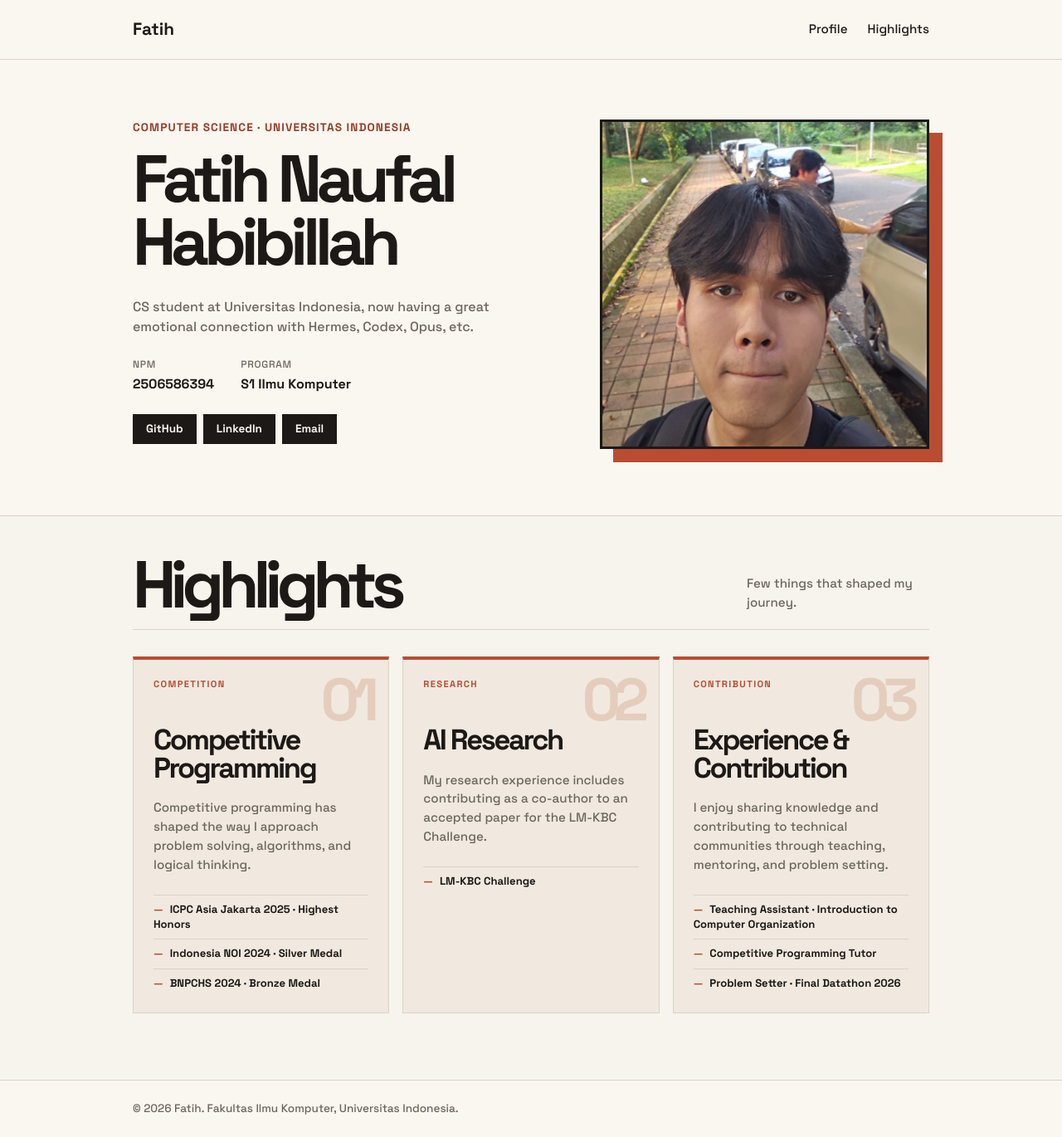
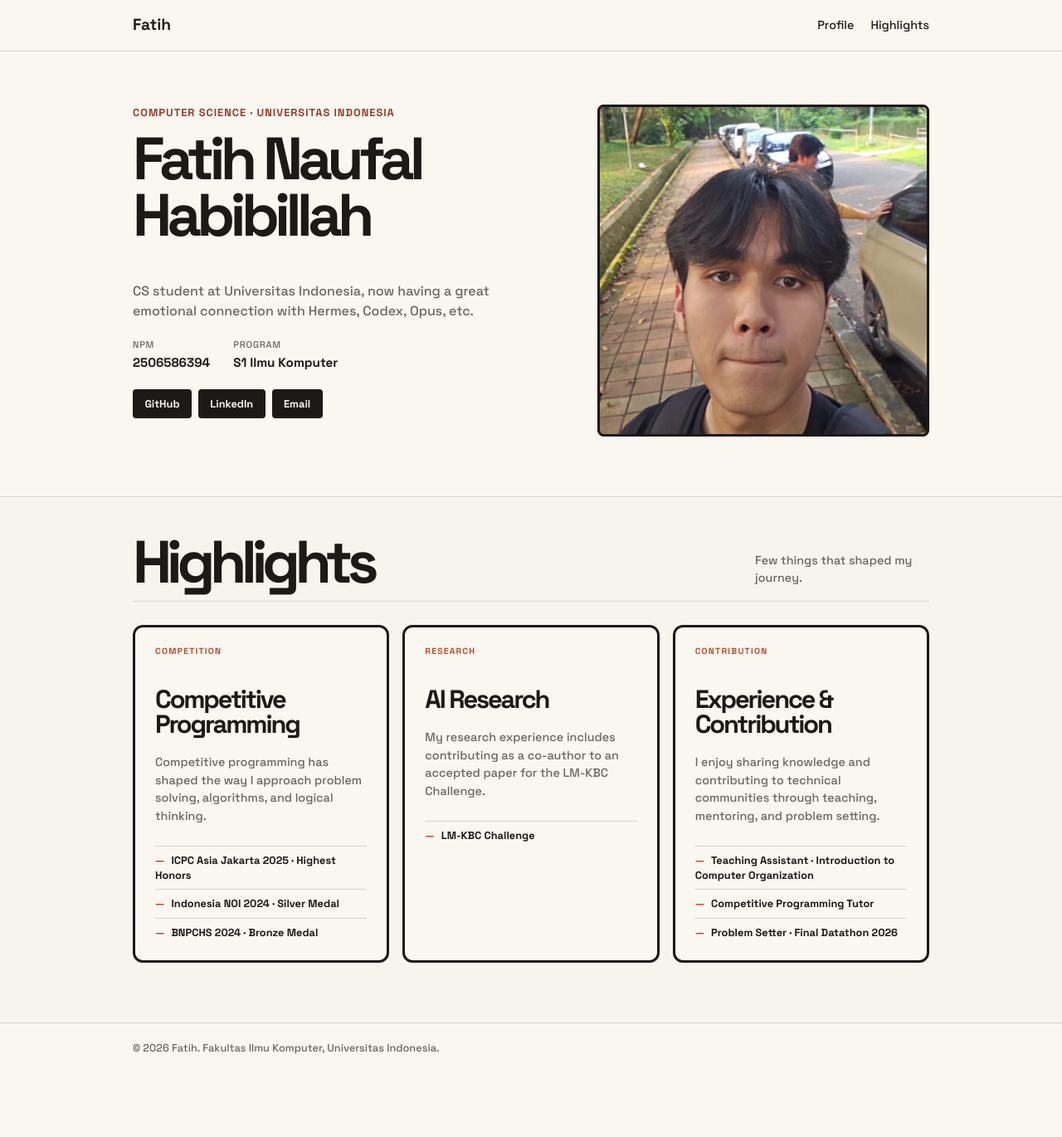
Before and after one commit to MightBeFonias/myportofolio, a Django app: page / in a window 1280 px wide. Shown: the whole page at 83% size. After the commit the page ends 1270 px from the top, so only its background shows below. Run offline with Django 5.2, Linux system fonts and the light colour scheme.

Commit message:
feat: changing and adding hover for photo-block, avatar, and highlight cards, also removing noisy text inside the highlights cards

```diff
--- a/static/css/style.css
+++ b/static/css/style.css
@@ -8,10 +8,8 @@
     --ink: #1c1917;
     --paper: #faf6f0;
     --cream: #f7f4ee;
-    --card: #f1e9df;
     --accent: #b84d32;
     --accent-dark: #963d28;
-    --accent-soft: #e5cdbd;
     --line: #d9d2c7;
     --muted: #6b665d;
 }
@@ -41,27 +39,27 @@ section,
 }
 
 .site-header .container {
-    padding: 1.25rem 0;
+    padding: 1rem 0;
 }
 
 .brand,
-.site-header nav a {
+.site-header a {
     color: var(--ink);
     text-decoration: none;
 }
 
 .brand {
-    font-size: 1.3rem;
+    font-size: 1.2rem;
     font-weight: 700;
 }
 
 .site-header nav {
     display: flex;
-    gap: 1.5rem;
+    gap: 1.25rem;
 }
 
 .site-header nav a {
-    font-size: 0.95rem;
+    font-size: 0.9rem;
     transition: color 0.2s ease;
 }
 
@@ -71,7 +69,7 @@ section,
 }
 
 .hero {
-    padding: 4.5rem 0 5rem;
+    padding: 4rem 0 4.5rem;
 }
 
 .hero-grid {
@@ -79,7 +77,7 @@ section,
     grid-template:
         "identity photo"
         "details photo" / 1.3fr 1fr;
-    gap: 1.5rem 3rem;
+    gap: 1.5rem 2.5rem;
 }
 
 .hero-identity {
@@ -99,39 +97,40 @@ section,
 .hero-kicker {
     margin-bottom: 0.75rem;
     color: var(--accent-dark);
-    font-size: 0.85rem;
+    font-size: 0.8rem;
     font-weight: 700;
     letter-spacing: 0.08em;
     text-transform: uppercase;
 }
 
 .hero-identity h1 {
-    font-size: clamp(3rem, 7vw, 5rem);
+    font-size: clamp(2.75rem, 6.5vw, 4.5rem);
     letter-spacing: -0.08em;
     line-height: 0.95;
 }
 
 .bio {
-    max-width: 480px;
-    margin-bottom: 1.5rem;
+    max-width: 440px;
+    margin-bottom: 1.25rem;
     color: var(--muted);
 }
 
 .meta-list {
     display: flex;
-    gap: 2rem;
-    margin-bottom: 1.5rem;
+    gap: 1.75rem;
+    margin-bottom: 1.25rem;
 }
 
 .meta-row dt {
     margin-bottom: 0.15rem;
     color: var(--muted);
-    font-size: 0.75rem;
+    font-size: 0.7rem;
     letter-spacing: 0.06em;
     text-transform: uppercase;
 }
 
 .meta-row dd {
+    font-size: 0.95rem;
     font-weight: 600;
 }
 
@@ -142,10 +141,11 @@ section,
 }
 
 .social-link {
-    padding: 0.5rem 1rem;
+    padding: 0.5rem 0.9rem;
+    border-radius: 4px;
     color: var(--cream);
     background: var(--ink);
-    font-size: 0.85rem;
+    font-size: 0.8rem;
     font-weight: 600;
     text-decoration: none;
     transition:
@@ -159,11 +159,17 @@ section,
     transform: translateY(-2px);
 }
 
+.photo-block,
+.avatar {
+    border-radius: 8px;
+}
+
 .photo-block {
     position: absolute;
     z-index: 0;
-    inset: 1rem -1rem -1rem 1rem;
+    inset: 0;
     background: var(--accent);
+    transition: transform 0.3s ease;
 }
 
 .avatar {
@@ -174,99 +180,76 @@ section,
     aspect-ratio: 1;
     border: 3px solid var(--ink);
     object-fit: cover;
+    transition: transform 0.3s ease;
+}
+
+.hero-photo:hover .avatar {
+    transform: translate(-8px, -8px);
+}
+
+.hero-photo:hover .photo-block {
+    transform: translate(8px, 8px)
 }
 
 .highlights-section {
-    padding: 3rem 0 5rem;
+    padding: 3rem 0 4.5rem;
     background: var(--cream);
 }
 
 .section-header {
     align-items: flex-end;
-    gap: 2rem;
-    margin-bottom: 2rem;
-    padding-bottom: 1.25rem;
+    gap: 1.5rem;
+    margin-bottom: 1.75rem;
+    padding-bottom: 1rem;
     border-bottom: 1px solid var(--line);
 }
 
 .section-header h2 {
-    color: var(--ink);
-    font-size: clamp(3.5rem, 8vw, 5rem);
+    font-size: clamp(3rem, 7vw, 4.5rem);
     letter-spacing: -0.09em;
     line-height: 0.85;
 }
 
 .section-header p {
-    max-width: 220px;
+    max-width: 210px;
     color: var(--muted);
-    font-size: 0.95rem;
+    font-size: 0.9rem;
 }
 
 .highlights-grid {
     display: grid;
     grid-template-columns: repeat(3, minmax(0, 1fr));
     gap: 1rem;
-    counter-reset: card;
 }
 
 .highlights-cards {
-    --background: var(--card);
-    --top-border: var(--accent);
-    --text: var(--ink);
-    --copy: var(--muted);
-    --line-color: var(--line);
-    --accent-color: var(--accent);
-    --number: var(--accent-soft);
-
     position: relative;
     display: flex;
     min-width: 0;
-    min-height: 430px;
+    min-height: 400px;
     flex-direction: column;
     padding: 1.5rem;
-    border: 1px solid var(--line);
-    border-top: 4px solid var(--top-border);
-    background: var(--background);
-    isolation: isolate;
-    counter-increment: card;
+    border: 3px solid var(--ink);
+    border-radius: 12px;
+    background: var(--paper);
     transition:
-        background 0.2s ease,
-        border-color 0.2s ease,
-        box-shadow 0.2s ease,
-        transform 0.2s ease;
+        transform 0.3s ease,
+        box-shadow 0.3s ease;
 }
 
-.highlights-cards::after {
-    position: absolute;
-    z-index: -1;
-    top: 1.25rem;
-    right: 1.25rem;
-    color: var(--number);
-    content: counter(card, decimal-leading-zero);
-    font-size: 4.5rem;
-    font-weight: 700;
-    letter-spacing: -0.12em;
-    line-height: 0.8;
-}
-
-.highlights-grid:has(.highlights-cards:hover) .highlights-cards:hover {
-    --background: var(--accent);
-    --top-border: var(--ink);
-    --text: var(--cream);
-    --copy: #f8e5dc;
-    --line-color: rgba(247, 244, 238, 0.4);
-    --accent-color: var(--cream);
-    --number: rgba(247, 244, 238, 0.28);
+.highlights-cards:hover,
+.highlights-cards:focus-within {
+    box-shadow: 12px 12px 0 var(--accent);
+    transform: translate(-4px, -4px);
 }
 
 .card-content {
-    padding-top: 3.5rem;
+    padding-top: 3rem;
 }
 
 .card-title {
     max-width: 92%;
-    color: var(--text);
-    font-size: clamp(1.8rem, 2.7vw, 2.6rem);
+    font-size: clamp(1.65rem, 2.4vw, 2.3rem);
     letter-spacing: -0.07em;
     line-height: 0.98;
 }
@@ -275,8 +258,8 @@ section,
     position: absolute;
     top: 1.5rem;
     left: 1.5rem;
-    color: var(--accent-color);
-    font-size: 0.7rem;
+    color: var(--accent);
+    font-size: 0.65rem;
     font-weight: 700;
     letter-spacing: 0.12em;
     text-transform: uppercase;
@@ -296,8 +279,8 @@ section,
 
 .card-description {
     margin-top: 1.25rem;
-    color: var(--copy);
-    font-size: 0.95rem;
+    color: var(--muted);
+    font-size: 0.9rem;
 }
 
 .card-list {
@@ -309,16 +292,15 @@ section,
 
 .card-list li {
     padding-top: 0.5rem;
-    border-top: 1px solid var(--line-color);
-    color: var(--text);
-    font-size: 0.82rem;
+    border-top: 1px solid var(--line);
+    font-size: 0.8rem;
     font-weight: 600;
     line-height: 1.4;
 }
 
 .card-list li::before {
     margin-right: 0.5rem;
-    color: var(--accent-color);
+    color: var(--accent);
     content: "—";
 }
 
@@ -330,21 +312,15 @@ section,
 
 .card-list a:hover,
 .card-list a:focus-visible {
-    color: var(--accent-color);
+    color: var(--accent);
     text-decoration: underline;
     text-underline-offset: 0.2em;
 }
 
-.highlights-cards:hover {
-    border-color: var(--accent);
-    box-shadow: 0 0.5rem 1rem rgba(28, 25, 23, 0.08);
-    transform: translateY(-3px);
-}
-
 .site-footer {
-    padding: 1.5rem 0;
+    padding: 1.25rem 0;
     color: var(--muted);
-    font-size: 0.85rem;
+    font-size: 0.8rem;
 }
 
 @media (max-width: 800px) {
@@ -363,10 +339,6 @@ section,
         grid-template-columns: repeat(2, minmax(0, 1fr));
     }
 
-    .highlights-cards:first-child {
-        grid-column: 1 / -1;
-    }
-
     .section-header {
         display: block;
     }
@@ -382,7 +354,7 @@ section,
     }
 
     .hero {
-        padding: 3.5rem 0 4rem;
+        padding: 3rem 0 3.5rem;
     }
 
     .hero-photo {
@@ -391,6 +363,7 @@ section,
 
     .meta-list {
         flex-wrap: wrap;
+        gap: 1.25rem;
     }
 
     .highlights-section {
@@ -402,14 +375,15 @@ section,
     }
 
     .highlights-cards {
-        min-height: 360px;
+        min-height: 340px;
+        padding: 1.25rem;
     }
 
     .section-header h2 {
-        font-size: 4rem;
+        font-size: 3.5rem;
     }
 
     .card-title {
-        font-size: clamp(1.9rem, 9vw, 3rem);
+        font-size: clamp(1.8rem, 8vw, 2.6rem);
     }
 }
```
